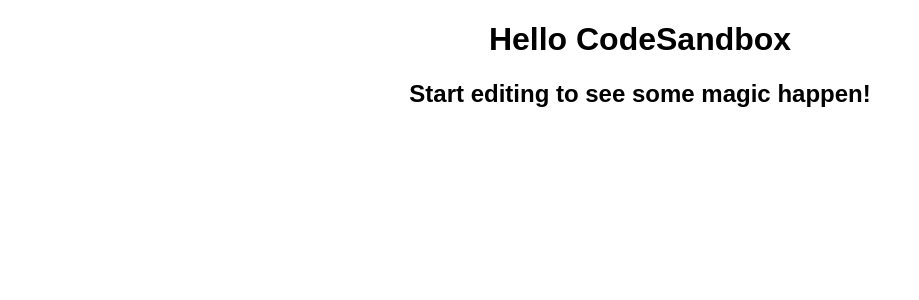
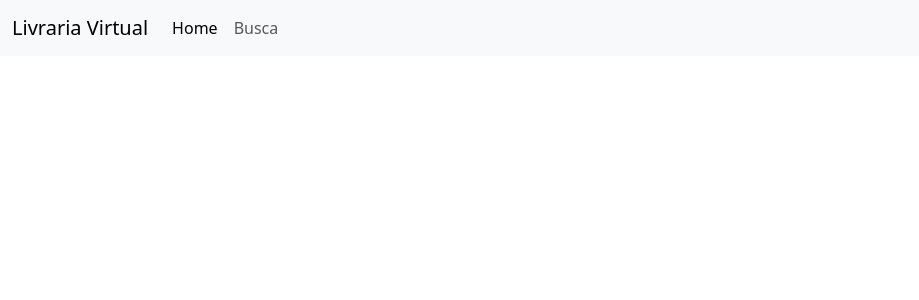
Before and after one commit to vidalYep/Livraria-React-Boostrap, a React (Create React App) app: page / in a window 1280 px wide. Shown: the top 300 px of the page, without its empty margins (0-919 px from the left). Built offline with nearby package versions, Linux system fonts and the light colour scheme.

Commit message:
Feat: Adiciona Bootstrap

```diff
--- a/public/index.html
+++ b/public/index.html
@@ -1,16 +1,18 @@
 <!DOCTYPE html>
 <html lang="en">
-
   <head>
-	<meta charset="utf-8">
-	<meta name="viewport" content="width=device-width, initial-scale=1, shrink-to-fit=no">
-	<meta name="theme-color" content="#000000">
+    <meta charset="utf-8" />
+    <meta
+      name="viewport"
+      content="width=device-width, initial-scale=1, shrink-to-fit=no"
+    />
+    <meta name="theme-color" content="#000000" />
     <!--
       manifest.json provides metadata used when your web app is added to the
       homescreen on Android. See https://developers.google.com/web/fundamentals/engage-and-retain/web-app-manifest/
     -->
-	<link rel="manifest" href="%PUBLIC_URL%/manifest.json">
-	<link rel="shortcut icon" href="%PUBLIC_URL%/favicon.ico">
+    <link rel="manifest" href="%PUBLIC_URL%/manifest.json" />
+    <link rel="shortcut icon" href="%PUBLIC_URL%/favicon.ico" />
     <!--
       Notice the use of %PUBLIC_URL% in the tags above.
       It will be replaced with the URL of the `public` folder during the build.
@@ -20,13 +22,22 @@
       work correctly both with client-side routing and a non-root public URL.
       Learn how to configure a non-root public URL by running `npm run build`.
     -->
+    <link
+      href="https://cdn.jsdelivr.net/npm/bootstrap@5.3.3/dist/css/bootstrap.min.css"
+      rel="stylesheet"
+      integrity="sha384-QWTKZyjpPEjISv5WaRU9OFeRpok6YctnYmDr5pNlyT2bRjXh0JMhjY6hW+ALEwIH"
+      crossorigin="anonymous"
+    />
+    <script
+      src="https://cdn.jsdelivr.net/npm/bootstrap@5.3.3/dist/js/bootstrap.bundle.min.js"
+      integrity="sha384-YvpcrYf0tY3lHB60NNkmXc5s9fDVZLESaAA55NDzOxhy9GkcIdslK1eN7N6jIeHz"
+      crossorigin="anonymous"
+    ></script>
     <title>React App</title>
   </head>
 
   <body>
-	<noscript>
-		You need to enable JavaScript to run this app.
-	</noscript>
+    <noscript> You need to enable JavaScript to run this app. </noscript>
     <div id="root"></div>
     <!--
       This HTML file is a template.
@@ -39,5 +50,4 @@
       To create a production bundle, use `npm run build` or `yarn build`.
     -->
   </body>
-
 </html>
--- a/src/App.js
+++ b/src/App.js
@@ -1,10 +1,6 @@
 import "./styles.css";
+import { Header } from "./Header";
 
 export default function App() {
-  return (
-    <div className="App">
-      <h1>Hello CodeSandbox</h1>
-      <h2>Start editing to see some magic happen!</h2>
-    </div>
-  );
+  return <Header />;
 }
--- /dev/null
+++ b/src/Header.js
@@ -0,0 +1,36 @@
+export function Header() {
+  return (
+    <nav class="navbar navbar-expand-lg bg-body-tertiary">
+      <div class="container-fluid">
+        <a class="navbar-brand" href="#">
+          Livraria Virtual
+        </a>
+        <button
+          class="navbar-toggler"
+          type="button"
+          data-bs-toggle="collapse"
+          data-bs-target="#navbarNav"
+          aria-controls="navbarNav"
+          aria-expanded="false"
+          aria-label="Toggle navigation"
+        >
+          <span class="navbar-toggler-icon"></span>
+        </button>
+        <div class="collapse navbar-collapse" id="navbarNav">
+          <ul class="navbar-nav">
+            <li class="nav-item">
+              <a class="nav-link active" aria-current="page" href="#">
+                Home
+              </a>
+            </li>
+            <li class="nav-item">
+              <a class="nav-link" href="#">
+                Busca
+              </a>
+            </li>
+          </ul>
+        </div>
+      </div>
+    </nav>
+  );
+}
```
Also changed, not shown: package.json (+7 -1 lines), .codesandbox/tasks.json (added), 1 other file (tests, documents, lock files or other folders). Lines whose indentation alone changed are shown as unchanged.
